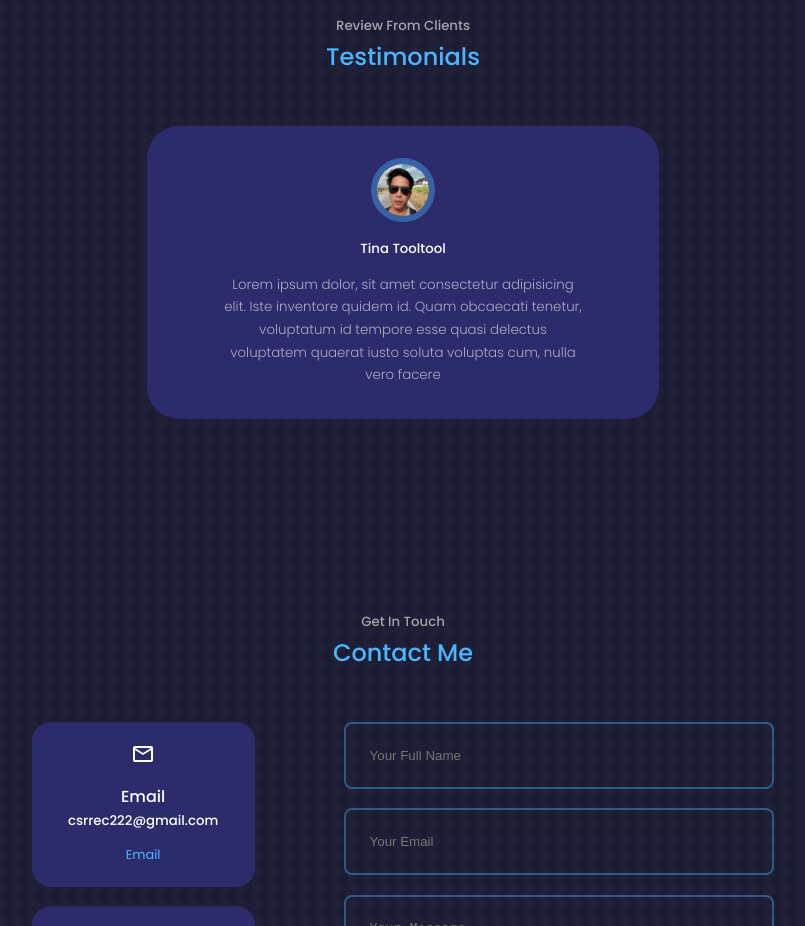
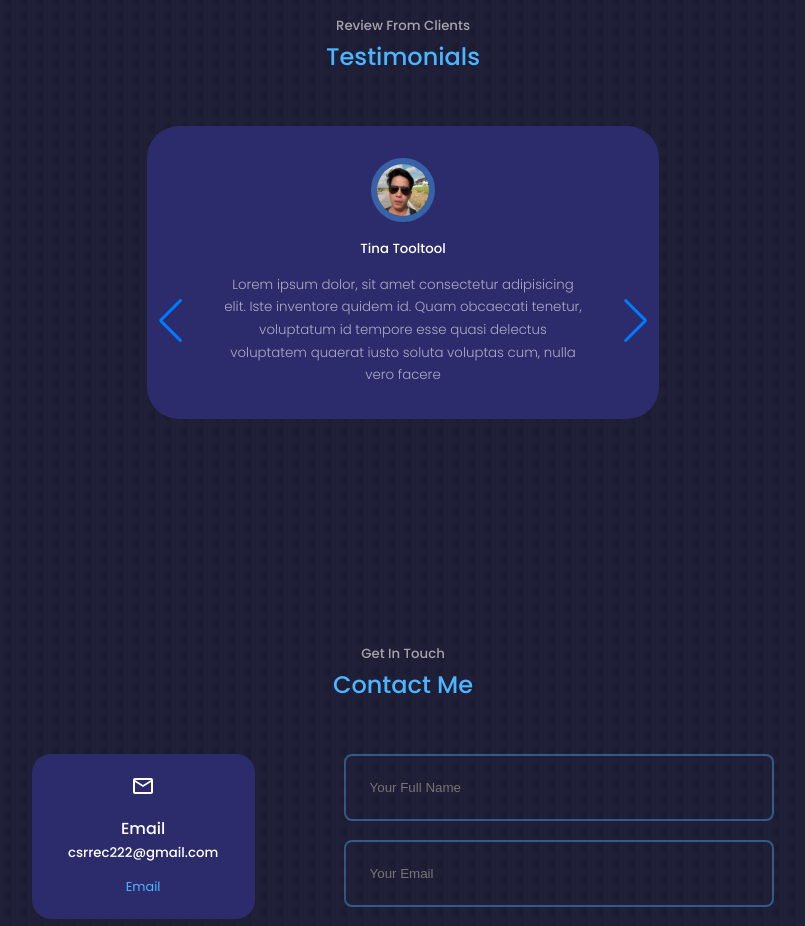
Before and after one commit to gletorres/glenntorresmedia, a React (Create React App) app: page / in a window 1280 px wide. Shown: the part 3960-4886 px from the top of the page, without its empty margins (237-1042 px from the left). Built offline with nearby package versions, Linux system fonts and the light colour scheme.

Commit message:
othertestimonials- navigation

```diff
--- a/src/components/testimonials/Testimonials.jsx
+++ b/src/components/testimonials/Testimonials.jsx
@@ -6,7 +6,7 @@ import AVTR3 from "../../assets/avatar3.png";
 import AVTR4 from "../../assets/avatar4.png";
 
 // import Swiper core and required modules
-import { Pagination } from "swiper";
+import { Navigation, Pagination } from "swiper";
 import { Swiper, SwiperSlide } from "swiper/react";
 import "swiper/swiper-bundle.min.css";
 import "swiper/swiper.min.css";
@@ -45,10 +45,11 @@ const Testimonials = () => {
       <h2>Testimonials</h2>
       <Swiper
         className="container testimonials_container"
-        modules={[Pagination]}
+        modules={[Navigation, Pagination]}
         spaceBetween={40}
         slidesPerView={1}
-        pagination={{ clickable: true }}
+        navigation
+        pagination={{ el: ".swiper-pagination", clickable: true }}
       >
         {data.map(({ avatar, name, review }, index) => {
           return (
--- a/src/components/testimonials/testimonials.css
+++ b/src/components/testimonials/testimonials.css
@@ -1,6 +1,6 @@
 .container.testimonials_container {
   width: 40%;
-  padding-bottom: 4rem;
+  padding-bottom: 6rem;
 }
 .client_avatar {
   width: 4rem;
@@ -24,8 +24,9 @@
   width: 80%;
   margin: 0.8rem auto 0;
 }
+
 .swiper-pagination-clickable .swiper-pagination-bullet {
-  background: var(--color-primary);
+  background: var(--color-white);
 }
 /* =========MEDIA queries(MEDIUM DEVICES)=========*/
 @media screen and (max-width: 1024px) {
```
